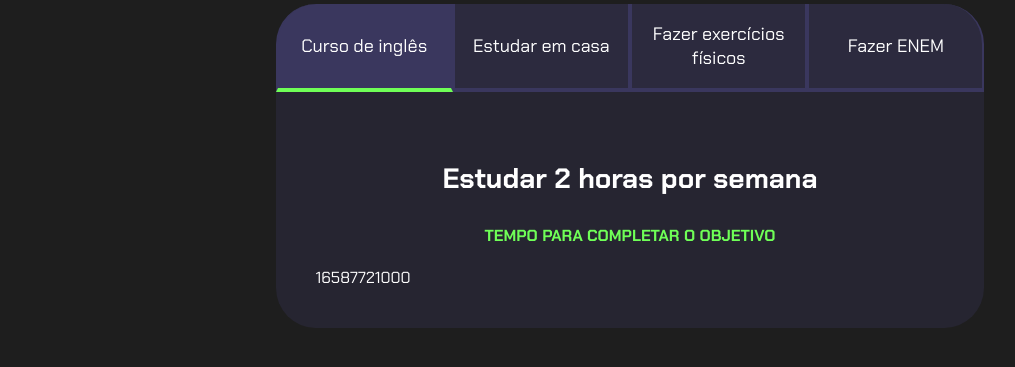
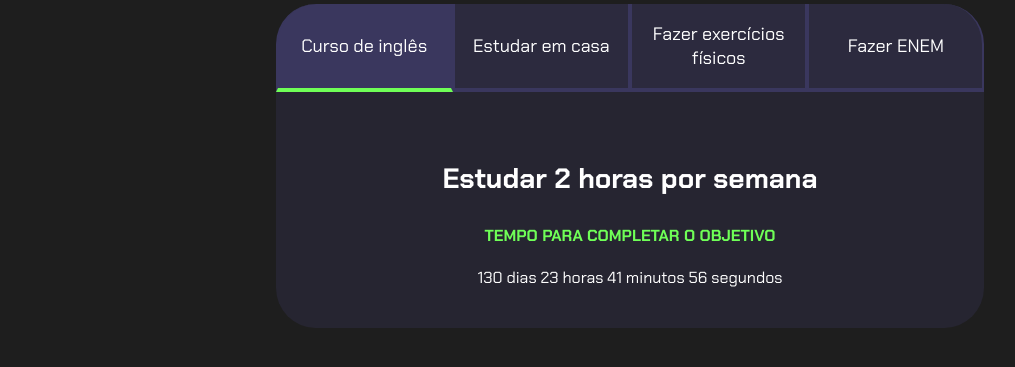
Before and after one commit to aninhagrp/site-objetivos-de-vida-1, a plain HTML site: page index.html in a window 1280 px wide. Shown: the part 99-466 px from the top of the page, without its empty margins (10-1025 px from the left). Drawn offline with Linux system fonts and the light colour scheme; a web font is replaced by a local one.

Commit message:
Atualizando contador de tempo - JS

```diff
--- a/main.js
+++ b/main.js
@@ -15,7 +15,44 @@ for(let i=0; i<botoes.length; i++){
 }
 
 const contadores = document.querySelectorAll(".contador");
-const tempoObjetivo1 = new Date("2024-10-05T00:00:00");
-let tempoAtual = new Date();
+const tempoObjetivo1 = new Date("2024-08-05T00:00:00");
+const tempoObjetivo2 = new Date("2024-12-05T00:00:00");
+const tempoObjetivo3 = new Date("2024-06-01T00:00:00");
+const tempoObjetivo4 = new Date("2024-11-01T00:00:00");
 
-contadores[0].textContent = tempoObjetivo1 - tempoAtual;
+const tempos = [tempoObjetivo1,tempoObjetivo2,tempoObjetivo3,tempoObjetivo4];
+
+contadores[0].textContent = calculaTempo(tempoObjetivo1);
+
+function calculaTempo(tempoObjetivo){
+    let tempoAtual = new Date();
+    let tempoFinal = tempoObjetivo - tempoAtual;
+    let segundos = Math.floor(tempoFinal/1000);
+    let minutos = Math.floor(segundos/60);
+    let horas = Math.floor(minutos/60);
+    let dias = Math.floor(horas/24);
+
+    segundos %= 60;
+    minutos %= 60;
+    horas %= 24;
+
+    if (tempoFinal > 0){
+        return dias + " dias " + horas + " horas " + minutos + " minutos " + segundos + " segundos";
+    } else {
+        return "Prazo Finalizado";
+    }
+
+}
+
+function atualizaCronometro(){
+    for(let i=0; i<contadores.length;i++){
+        contadores[i].textContent = calculaTempo(tempos[i]);
+    }
+}
+
+function comecaCronometro(){
+    atualizaCronometro();
+    setInterval(atualizaCronometro,1000);
+}
+
+comecaCronometro();
--- a/style.css
+++ b/style.css
@@ -89,6 +89,11 @@ body{
     text-transform: uppercase;
 }
 
+.contador{
+    text-size: 20px;
+    text-align: center;
+}
+
 @media screen and (min-width: 768px) {
     .botoes{
         display: flex;
```
